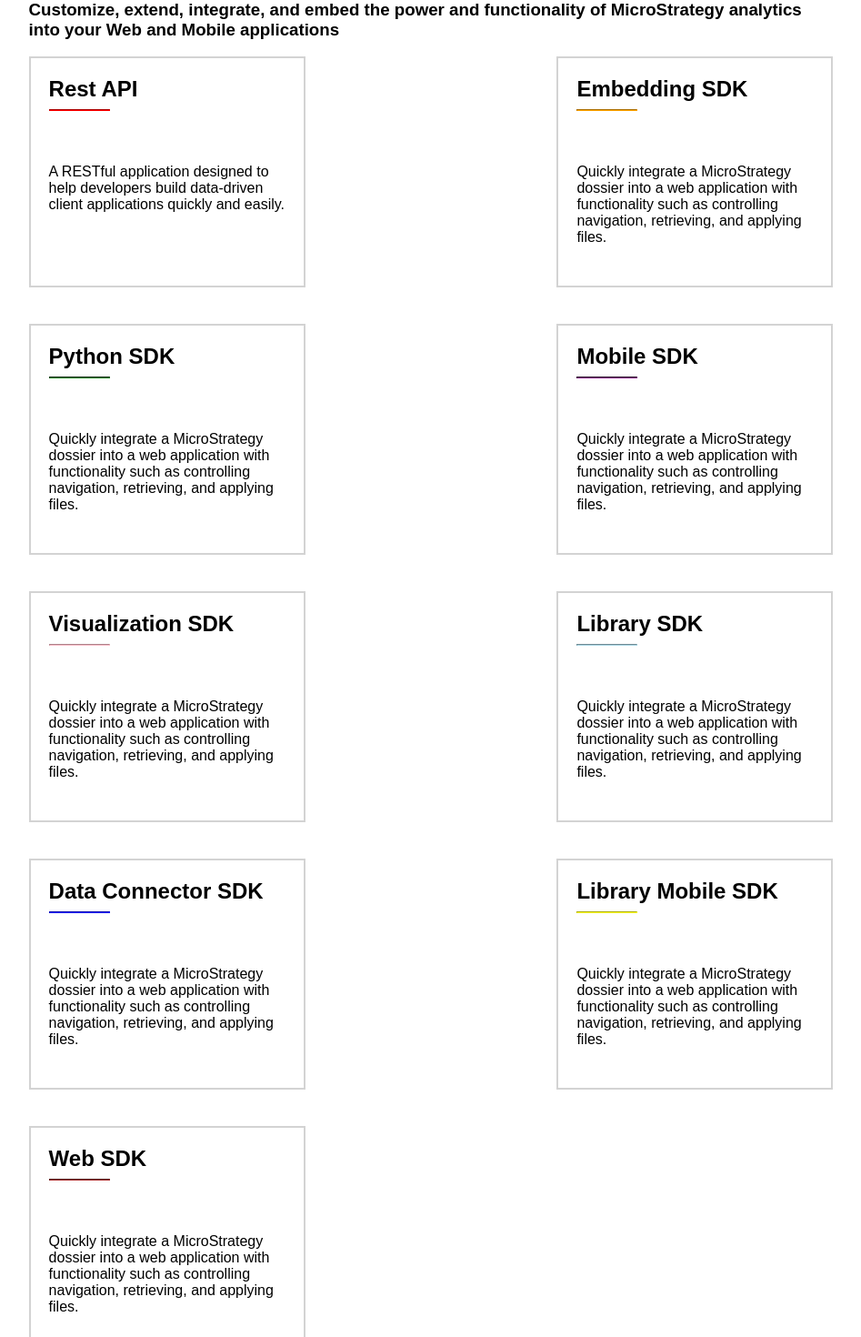
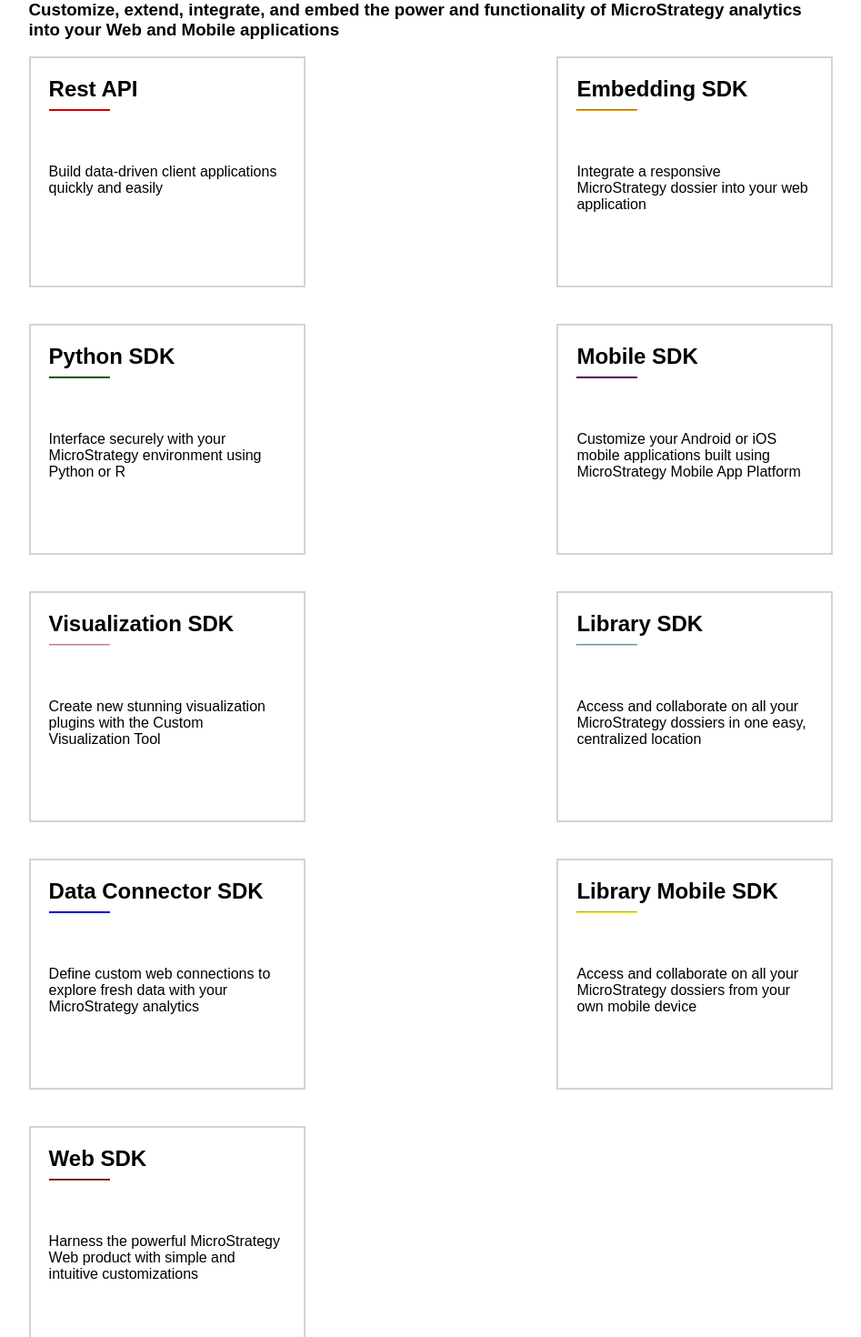
Before and after one commit to MicroStrategy/microstrategy.github.io, a React (Create React App) app in the folder production/: page / in a window 1280 px wide. Shown: the part 520-1990 px from the top of the page at 91% size, without its empty margins (166-1113 px from the left). Built offline with nearby package versions, Linux system fonts and the light colour scheme.

Commit message:
add links behind sdk and api buttons

```diff
--- a/production/src/Components/APIButton.js
+++ b/production/src/Components/APIButton.js
@@ -3,7 +3,7 @@
 
 function APIButton(props) {
     return (
-        <div className="card apiref-button" onClick={function() {window.location = props.color;}}>
+        <div className="card apiref-button" onClick={function() {window.location = props.link;}}>
             <div className="apiref-button-content">
                 <h2 className="apiref-name">{props.name}</h2>
                 <hr className="apiref-button-hr" align="left" style={{ borderColor: props.color }}/>
--- a/production/src/buttondata.js
+++ b/production/src/buttondata.js
@@ -3,50 +3,56 @@
         {
             "name": "Rest API",
             "link": "https://github.microstrategy.com/pages/mshaffer/mstr-docs/",
-            "desc" : "A RESTful application designed to help developers build data-driven client applications quickly and easily.",
+            "desc" : "Build data-driven client applications quickly and easily",
             "color": "red"
         },
         {
             "name": "Embedding SDK",
             "link": "https://lw.microstrategy.com/msdz/MSDL/GARelease_Current/docs/projects/EmbeddingSDK/default.htm",
-            "desc": "Quickly integrate a MicroStrategy dossier into a web application with functionality such as controlling navigation, retrieving, and applying files.",
+            "desc": "Integrate a responsive MicroStrategy dossier into your web application",
             "color": "orange"
         },
         {
             "name": "Python SDK",
             "link": "https://www2.microstrategy.com/producthelp/Current/mstrio-py/",
-            "desc": "Quickly integrate a MicroStrategy dossier into a web application with functionality such as controlling navigation, retrieving, and applying files.",
+            "desc": "Interface securely with your MicroStrategy environment using Python or R",
             "color": "green"
         },
         {
             "name": "Mobile SDK",
+            "link": "https://lw.microstrategy.com/msdz/MSDL/GARelease_Current/docs/projects/MobileSDK/default.htm",
             "color": "purple",
-            "desc": "Quickly integrate a MicroStrategy dossier into a web application with functionality such as controlling navigation, retrieving, and applying files.",
+            "desc": "Customize your Android or iOS mobile applications built using MicroStrategy Mobile App Platform",
         },
         {
             "name": "Visualization SDK",
+            "link": "https://lw.microstrategy.com/msdz/MSDL/GARelease_Current/docs/projects/VisSDK/default.htm",
             "color": "pink",
-            "desc": "Quickly integrate a MicroStrategy dossier into a web application with functionality such as controlling navigation, retrieving, and applying files.",
+            "desc": "Create new stunning visualization plugins with the Custom Visualization Tool",
         },
         {
             "name": "Library SDK",
+            "link": "https://lw.microstrategy.com/msdz/MSDL/GARelease_Current/docs/projects/LibrarySDK/default.htm",
             "color": "lightblue",
-            "desc": "Quickly integrate a MicroStrategy dossier into a web application with functionality such as controlling navigation, retrieving, and applying files.",
+            "desc": "Access and collaborate on all your MicroStrategy dossiers in one easy, centralized location",
         },
         {
             "name": "Data Connector SDK",
+            "link": "https://lw.microstrategy.com/msdz/MSDL/GARelease_Current/docs/projects/DataConnectorSDK/default.htm",
             "color": "blue",
-            "desc": "Quickly integrate a MicroStrategy dossier into a web application with functionality such as controlling navigation, retrieving, and applying files.",
+            "desc": "Define custom web connections to explore fresh data with your MicroStrategy analytics",
         },
         {
             "name": "Library Mobile SDK",
+            "link": "https://lw.microstrategy.com/msdz/MSDL/GARelease_Current/docs/projects/LibraryMobileSDK/default.htm",
             "color": "yellow",
-            "desc": "Quickly integrate a MicroStrategy dossier into a web application with functionality such as controlling navigation, retrieving, and applying files.",
+            "desc": "Access and collaborate on all your MicroStrategy dossiers from your own mobile device",
         },
         {
             "name": "Web SDK",
+            "link": "https://lw.microstrategy.com/msdz/MSDL/GARelease_Current/docs/projects/WebSDK/default.htm",
             "color": "brown",
-            "desc": "Quickly integrate a MicroStrategy dossier into a web application with functionality such as controlling navigation, retrieving, and applying files.",
+            "desc": "Harness the powerful MicroStrategy Web product with simple and intuitive customizations",
         }
     ]
 
@@ -59,22 +65,27 @@
     },
     {
         "name": "Library SDK",
+        "link": "https://demo.microstrategy.com/MicroStrategyLibrary/api-docs/#/Library",
         "color": "lightblue"
     },
     {
         "name": "Visualization SDK",
+        "link":  "https://lw.microstrategy.com/msdz/MSDL/GARelease_Current/docs/projects/VisSDK/Content/topics/HTML5/API_Reference.htm",
         "color": "pink"
     },
     {
         "name": "Data Connector SDK",
+        "link": "https://lw.microstrategy.com/msdz/MSDL/GARelease_Current/docs/projects/DataConnectorSDK/Content/topics/API_References/API_Reference.htm",
         "color": "blue"
     },
     {
         "name": "Mobile SDK",
+        "link": "https://lw.microstrategy.com/msdz/MSDL/GARelease_Current/docs/DevLib/sdk_mobile/html/index.html",
         "color": "purple"
     },
     {
         "name": "Identity SDK",
+        "link": "https://lw.microstrategy.com/msdz/MSDL/GARelease_Current/docs/projects/IdentitySDK/IdentityAPI_Content/Content/Topics/Identity_API_reference.htm",
         "color": "gold"
     }
 ]
```
Also changed, not shown: 4 other files (tests, documents, lock files or other folders).
